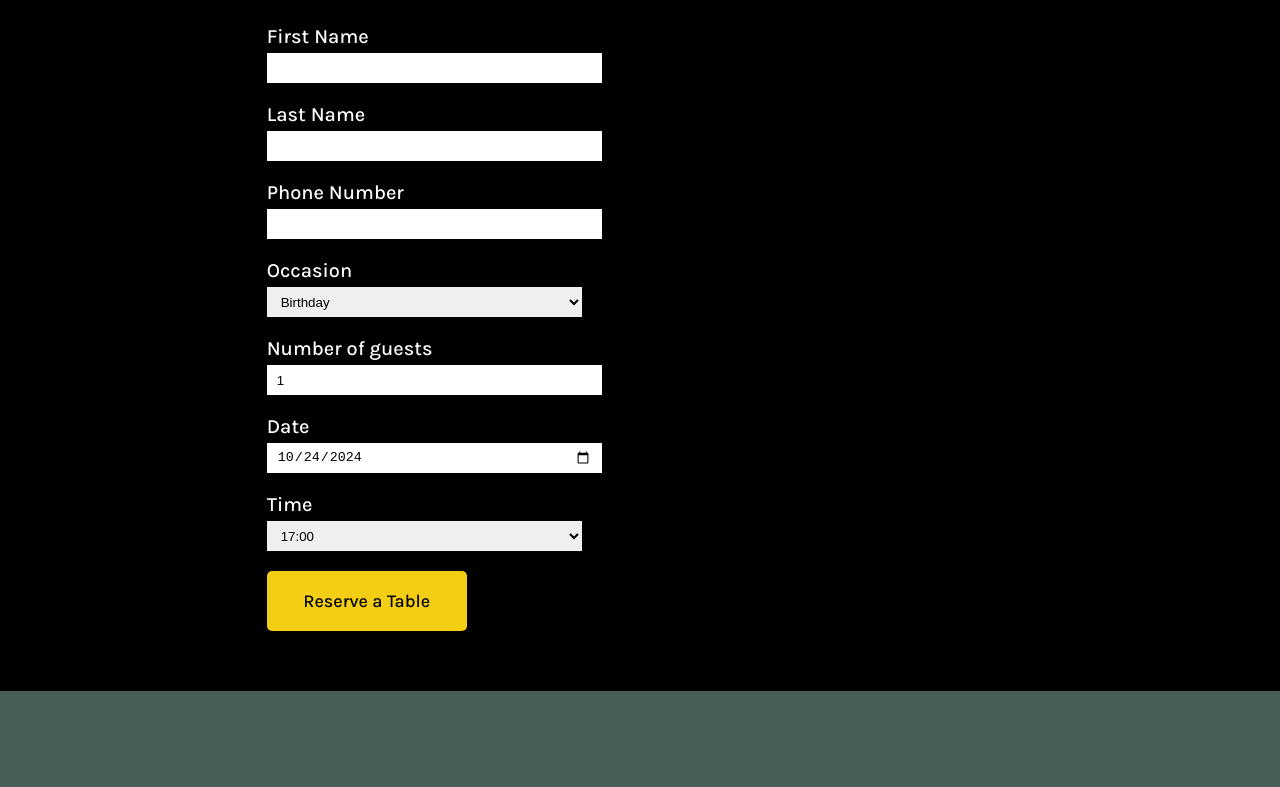
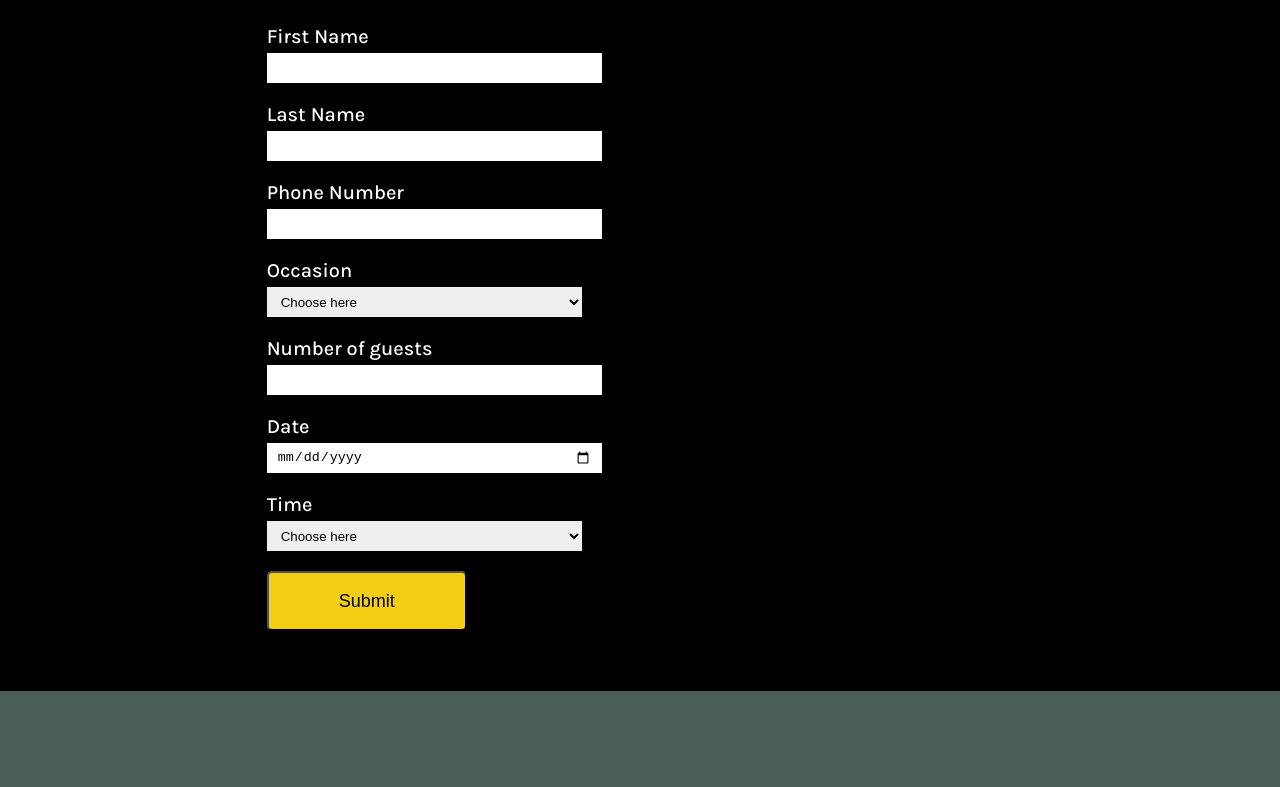
Before and after one commit to dev4hk/Restaurant-App, a React (Create React App) app: page /reservations in a window 1280 px wide. Shown: the part 645-1432 px from the top of the page. Built offline with nearby package versions, Linux system fonts and the light colour scheme.

Commit message:
added react hook form

```diff
--- a/package.json
+++ b/package.json
@@ -6,8 +6,10 @@
     "@testing-library/jest-dom": "^5.17.0",
     "@testing-library/react": "^13.4.0",
     "@testing-library/user-event": "^13.5.0",
+    "date-fns": "^4.1.0",
     "react": "^18.3.1",
     "react-dom": "^18.3.1",
+    "react-hook-form": "^7.53.1",
     "react-router-dom": "^6.27.0",
     "react-scripts": "5.0.1",
     "web-vitals": "^2.1.4"
--- a/src/components/BookingForm.js
+++ b/src/components/BookingForm.js
@@ -1,45 +1,95 @@
 import React from "react";
-import Button from "./Button";
+import { useForm } from "react-hook-form";
+import { format, isAfter } from "date-fns";
 
 const BookingForm = ({
   availableTimes,
   handleFormChange,
   bookingForm,
-  handleSubmit,
+  handleFormSubmit,
 }) => {
+  const {
+    register,
+    handleSubmit,
+    formState: { errors },
+    trigger,
+  } = useForm({
+    firstname: "",
+    lastname: "",
+    phoneNumber: "",
+    occasion: "",
+    numberOfGuests: "",
+    date: "",
+    time: "",
+  });
+
+  const validateDate = (value) => {
+    console.log("value", value);
+    const selectedDate = new Date(value);
+    const today = new Date();
+    // Set the time to 00:00:00 to ensure it's only the date being compared
+    today.setHours(0, 0, 0, 0);
+    return selectedDate >= today || "Date must be today or in the future";
+  };
+
+  console.log(errors);
   return (
     <div>
       <h2 className="booking-form-title">Reservation</h2>
-      <form className="booking-form">
+      <form
+        className="booking-form"
+        onSubmit={handleSubmit((data) => {
+          handleFormSubmit(data);
+        })}
+      >
         <div className="booking-form-group">
           <label className="booking-form-label">First Name</label>
           <input
             className="booking-form-input"
+            name="firstname"
             type="text"
-            value={bookingForm.firstname}
-            onChange={handleFormChange}
-            name="firstname"
+            {...register("firstname", {
+              required: "First name is required",
+              minLength: { value: 2, message: "Minimum length is 2" },
+            })}
+            onBlur={() => {
+              trigger("firstname");
+            }}
           />
+          <p className="field-error">{errors.firstname?.message}</p>
         </div>
         <div className="booking-form-group">
           <label className="booking-form-label">Last Name</label>
           <input
             className="booking-form-input"
             type="text"
-            value={bookingForm.lastname}
-            name="lastname"
-            onChange={handleFormChange}
+            {...register("lastname", {
+              required: "Last name is required",
+              minLength: { value: 2, message: "Minimum length is 2" },
+            })}
+            onBlur={() => {
+              trigger("lastname");
+            }}
           />
+          <p className="field-error">{errors.lastname?.message}</p>
         </div>
         <div className="booking-form-group">
           <label className="booking-form-label">Phone Number</label>
           <input
             className="booking-form-input"
             type="text"
-            value={bookingForm.phoneNumber}
-            name="phoneNumber"
-            onChange={handleFormChange}
+            {...register("phoneNumber", {
+              required: "Phone number is required",
+              pattern: {
+                value: "/^d{3}-d{3}-d{4}$/",
+                message: "Phone number should be 111-111-1111 format",
+              },
+            })}
+            onBlur={() => {
+              trigger("phoneNumber");
+            }}
           />
+          <p className="field-error">{errors.phoneNumber?.message}</p>
         </div>
         <div className="booking-form-group">
           <label className="booking-form-label" htmlFor="occasion">
@@ -48,13 +98,21 @@ const BookingForm = ({
           <select
             className="booking-form-input"
             id="occasion"
-            value={bookingForm.occasion}
-            name="occasion"
-            onChange={handleFormChange}
+            {...register("occasion", {
+              required: "Occasion is required",
+              minLength: { value: 1, message: "Please select occasion" },
+            })}
+            onBlur={() => {
+              trigger("occasion");
+            }}
           >
-            <option>Birthday</option>
-            <option>Anniversary</option>
+            <option value="" disabled selected hidden>
+              Choose here
+            </option>
+            <option value="birthday">Birthday</option>
+            <option value="anniversary">Anniversary</option>
           </select>
+          <p className="field-error">{errors.occasion?.message}</p>
         </div>
         <div className="booking-form-group">
           <label className="booking-form-label" htmlFor="guests">
@@ -63,14 +121,19 @@ const BookingForm = ({
           <input
             className="booking-form-input"
             type="number"
-            placeholder="1"
             min="1"
             max="10"
             id="guests"
-            value={bookingForm.numberOfGuests}
-            name="numberOfGuests"
-            onChange={handleFormChange}
+            {...register("numberOfGuests", {
+              required: "The number of guests is required",
+              min: { value: 1, message: "Cannot be less than 1" },
+              max: { value: 10, message: "Cannot be more than 10" },
+            })}
+            onBlur={() => {
+              trigger("numberOfGuests");
+            }}
           />
+          <p className="field-error">{errors.numberOfGuests?.message}</p>
         </div>
         <div className="booking-form-group">
           <label className="booking-form-label" htmlFor="res-date">
@@ -80,10 +143,16 @@ const BookingForm = ({
             className="booking-form-input"
             type="date"
             id="res-date"
-            value={bookingForm.date}
-            name="date"
-            onChange={handleFormChange}
+            {...register("date", {
+              required: "Date is required",
+              validate: validateDate,
+              onChange: handleFormChange,
+            })}
+            onBlur={() => {
+              trigger("date");
+            }}
           />
+          <p className="field-error">{errors.date?.message}</p>
         </div>
         <div className="booking-form-group">
           <label className="booking-form-label" htmlFor="res-time">
@@ -92,20 +161,26 @@ const BookingForm = ({
           <select
             className="booking-form-input"
             id="res-time"
-            value={bookingForm.time}
-            name="time"
-            onChange={handleFormChange}
+            {...register("time", {
+              required: "Time is required",
+              minLength: { value: 1, message: "Please select time" },
+            })}
+            onBlur={() => {
+              trigger("time");
+            }}
           >
+            <option value="" disabled selected hidden>
+              Choose here
+            </option>
             {availableTimes.map((time) => (
               <option key={time} value={time}>
                 {time}
               </option>
             ))}
           </select>
+          <p className="field-error">{errors.time?.message}</p>
         </div>
-        <Button className="yellow-button" onClick={handleSubmit}>
-          Reserve a Table
-        </Button>
+        <input type="submit" className="yellow-button" />
       </form>
     </div>
   );
--- a/src/components/Main.js
+++ b/src/components/Main.js
@@ -36,24 +36,26 @@ const Main = () => {
     firstname: "",
     lastname: "",
     phoneNumber: "",
-    occasion: "birthday",
+    occasion: "",
     numberOfGuests: 1,
-    date: getToday(),
-    time: availableTimes ? availableTimes[0] : "",
+    date: "",
+    time: "",
   });
 
   const [confirmation, setConfirmation] = useState("");
 
   const handleFormChange = (e) => {
     if (e.target.name === "date") {
+      console.log("triggered");
       dispatchAvailableTimes({ type: "UPDATE", date: e.target.value });
     }
     setBookingForm((prev) => ({ ...prev, [e.target.name]: e.target.value }));
   };
 
-  const submitForm = () => {
+  const submitForm = (form) => {
+    setBookingForm(form);
     setConfirmation(new Date().getTime().toString());
-    submitAPI(bookingForm);
+    submitAPI(form);
     navigate("/reservations/confirmation");
   };
 
@@ -69,7 +71,7 @@ const Main = () => {
             availableTimes={availableTimes}
             handleFormChange={handleFormChange}
             bookingForm={bookingForm}
-            handleSubmit={submitForm}
+            handleFormSubmit={submitForm}
           />
         }
       ></Route>
--- a/src/routes/BookingPage.js
+++ b/src/routes/BookingPage.js
@@ -6,7 +6,7 @@ const BookingPage = ({
   availableTimes,
   handleFormChange,
   bookingForm,
-  handleSubmit,
+  handleFormSubmit,
 }) => {
   return (
     <main>
@@ -18,7 +18,7 @@ const BookingPage = ({
             availableTimes={availableTimes}
             handleFormChange={handleFormChange}
             bookingForm={bookingForm}
-            handleSubmit={handleSubmit}
+            handleFormSubmit={handleFormSubmit}
           />
           <div></div>
         </div>
--- a/src/style.css
+++ b/src/style.css
@@ -400,6 +400,11 @@
   margin: 40px 0px;
 }
 
+.field-error {
+  color: orange;
+  margin-top: 5px;
+}
+
 @media screen and (max-width: 1024px) {
   .navbar {
     padding-left: 20px;
```
Also changed, not shown: 1 other file (tests, documents, lock files or other folders).
